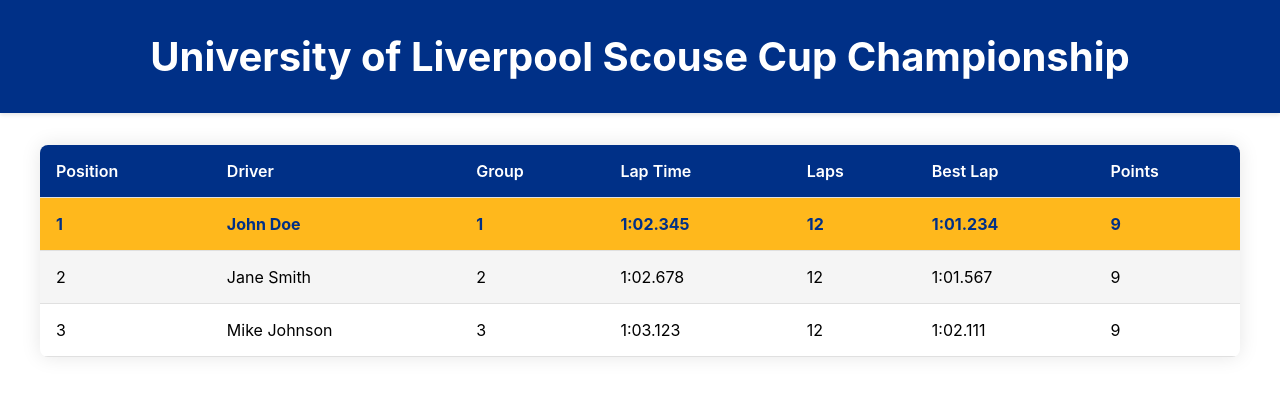
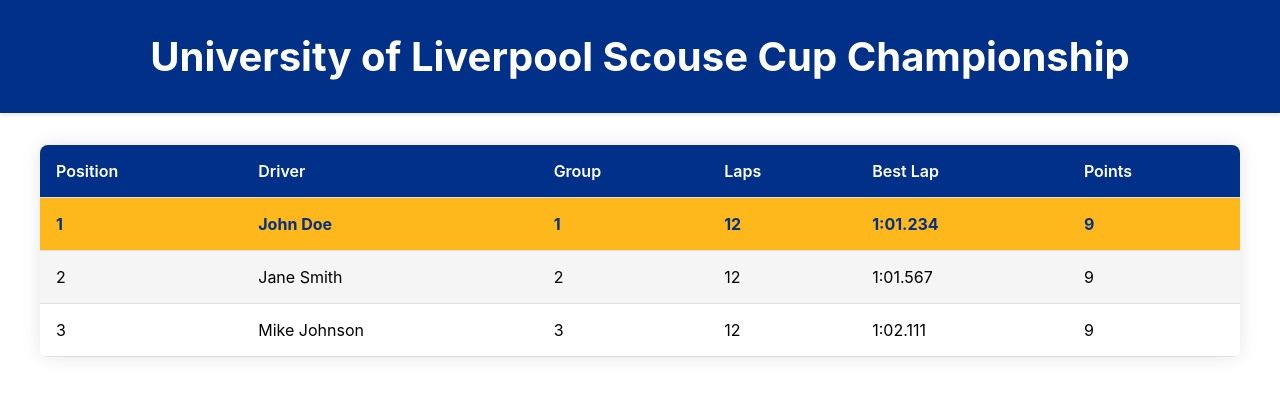
Before and after one commit to AidanRouai/KartingSite, a React (Vite) app: page / in a window 1280 px wide. Shown: the top 396 px of the page. Built offline with nearby package versions, Linux system fonts and the light colour scheme.

Commit message:
undid tailwind error

```diff
--- a/src/App.tsx
+++ b/src/App.tsx
@@ -4,7 +4,6 @@
   position: number;
   driver: string;
   group: number;
-  avgLap: string;
   laps: number;
   bestLap: string
   points: number;
@@ -12,9 +11,9 @@
 
 function App() {
   const raceResults: RaceResult[] = [
-    { position: 1, driver: "John Doe", group:1, avgLap: "1:02.345", laps: 12, bestLap: "1:01.234", points: 9  },
-    { position: 2, driver: "Jane Smith", group: 2, avgLap: "1:02.678", laps: 12, bestLap: "1:01.567", points: 9  },
-    { position: 3, driver: "Mike Johnson", group:3, avgLap: "1:03.123", laps: 12, bestLap: "1:02.111", points: 9  },
+    { position: 1, driver: "John Doe", group:1, laps: 12, bestLap: "1:01.234", points: 9  },
+    { position: 2, driver: "Jane Smith", group: 2, laps: 12, bestLap: "1:01.567", points: 9  },
+    { position: 3, driver: "Mike Johnson", group:3, laps: 12, bestLap: "1:02.111", points: 9  },
   ];
 
   return (
@@ -29,7 +28,6 @@
               <th>Position</th>
               <th>Driver</th>
               <th>Group</th>
-              <th>Lap Time</th>
               <th>Laps</th>
               <th>Best Lap</th>
               <th>Points</th>
@@ -41,7 +39,6 @@
                 <td>{result.position}</td>
                 <td>{result.driver}</td>
                 <td>{result.group}</td>
-                <td>{result.avgLap}</td>
                 <td>{result.laps}</td>
                 <td>{result.bestLap}</td>
                 <td>{result.points}</td>
```
